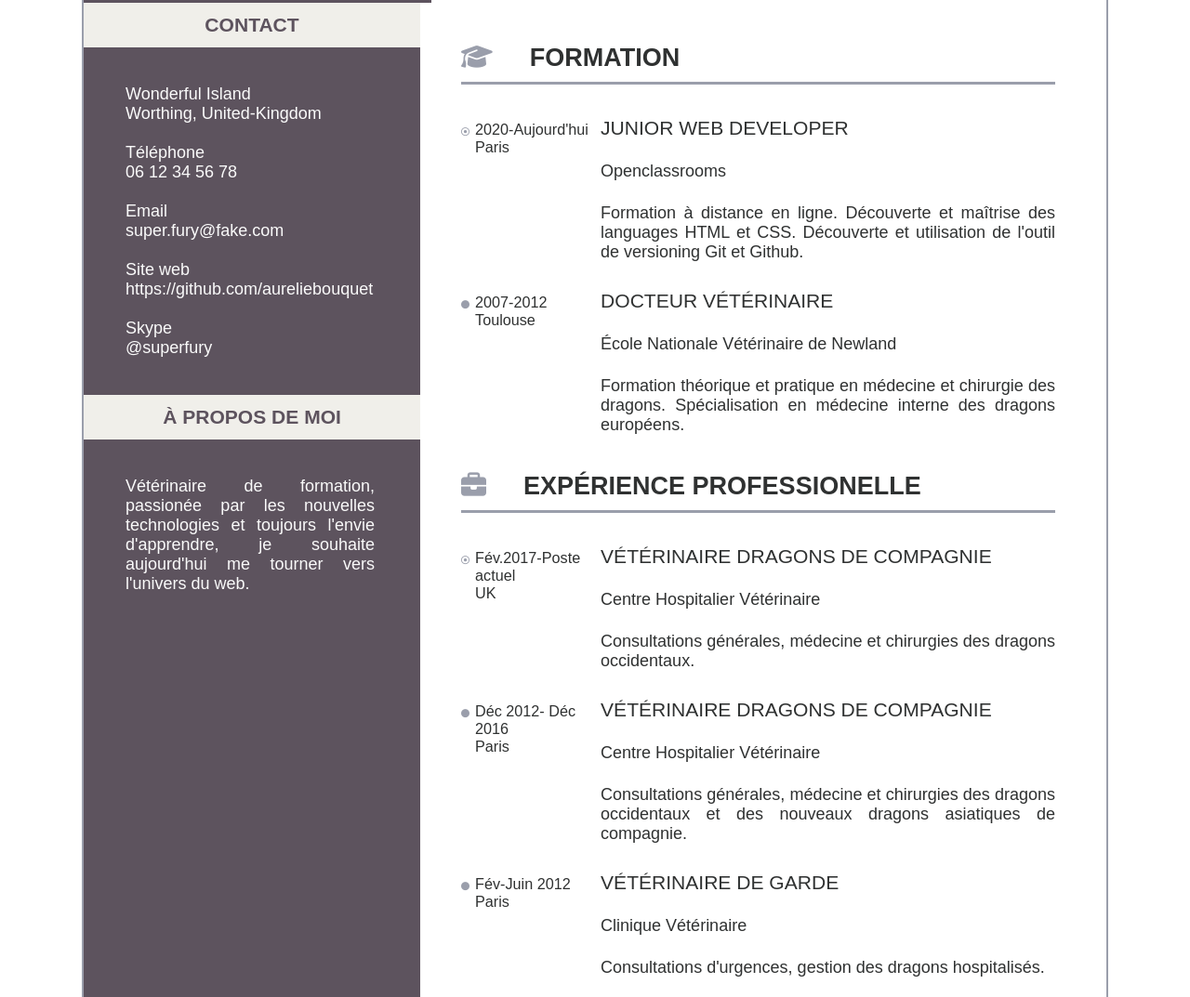
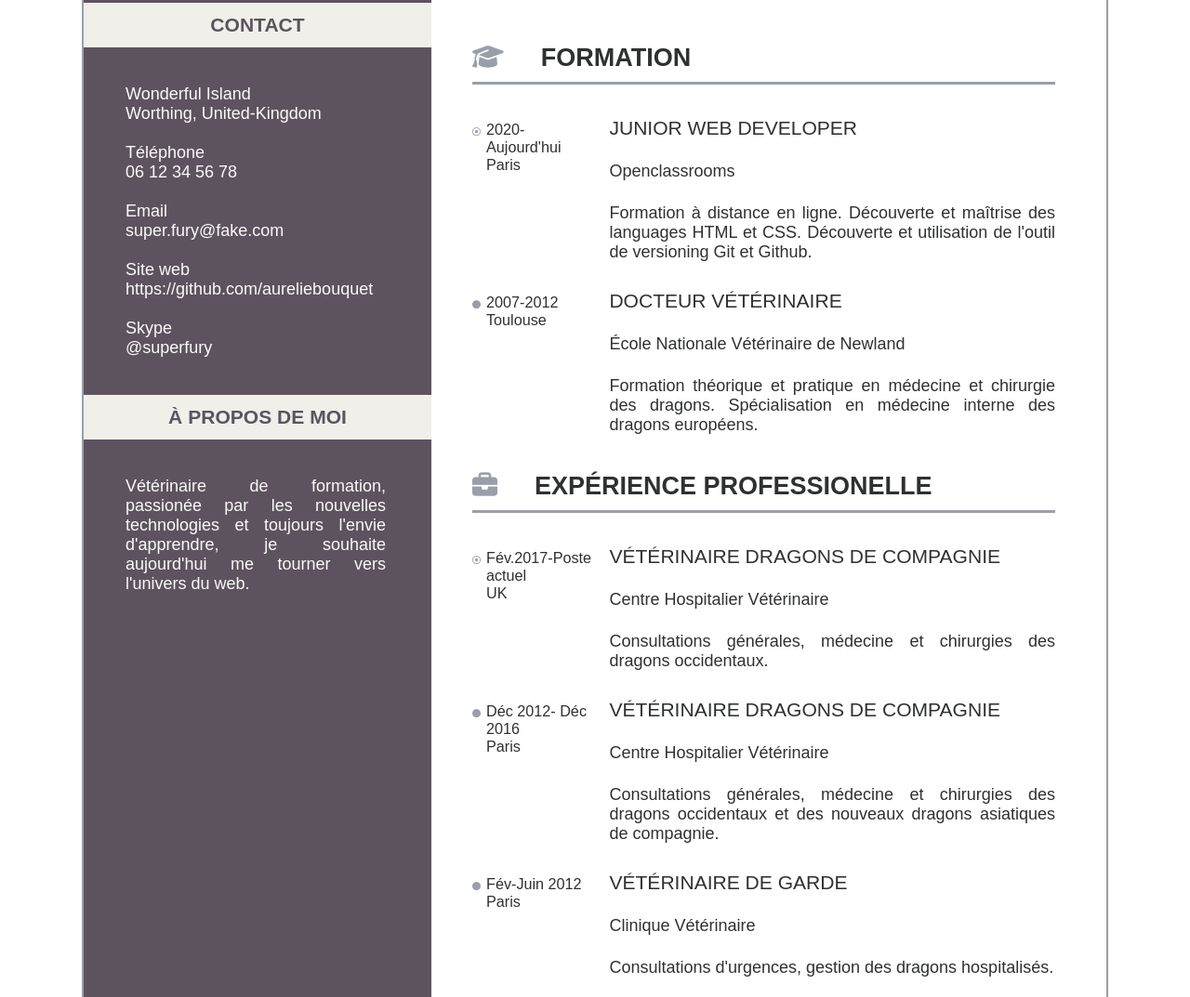
Before and after one commit to aureliebouquet/OC-P2-CV, a plain HTML site: page index.html in a window 1280 px wide. Shown: the part 307-1380 px from the top of the page at 93% size. Drawn offline with Linux system fonts and the light colour scheme.

Commit message:
update html&CSS

```diff
--- a/index.html
+++ b/index.html
@@ -33,99 +33,73 @@
 
 			<section> <!-- bloc droit FORMATION-->
 				<h2><i class="fas fa-graduation-cap ico"></i>formation</h2>
+				<ul>
+					<li class="ligne">
 
-				<div class="ligne">
+						<i class="far fa-dot-circle puce_transparente"></i>
 
-					<div class="puce_transparente">
-						<i class="far fa-dot-circle"></i>
-					</div>
-
-					<div class="date">
-						<p>2020-Aujourd'hui</br>Paris</p>
-					</div>
+						<p class="date">2020-Aujourd'hui</br>Paris</p>
 
 						<div class="description">
 							<h3>Junior Web Developer</h3>
 							<h4>Openclassrooms</h4>
-						<p>Formation à distance en ligne.
+							<p>
+								Formation à distance en ligne.
 								Découverte et maîtrise des languages HTML et CSS.
-							Découverte et utilisation de l'outil de versioning Git et Github.</p>
+								Découverte et utilisation de l'outil de versioning Git et Github.
+							</p>
 						 </div>
-				</div>
+					</li>
 
-				<div class="ligne">
-					<div class="puce_solide">
-						<i class="fas fa-circle"></i>
-					</div>
+					<li class="ligne">
+						<i class="fas fa-circle puce_solide"></i>
 
-					<div class="date">
-						<p>2007-2012</br>Toulouse</p>
-					</div>
+						<p class="date">2007-2012</br>Toulouse</p>
 
 						<div class="description">
 							<h3>Docteur Vétérinaire</h3>
 							<h4>École Nationale Vétérinaire de Newland</h4>
 							<p>Formation théorique et pratique en médecine et chirurgie des dragons. Spécialisation en médecine interne des dragons européens.</p>
 						</div>
-
-				</div>
+					</li>
+				</ul>
 
 			</section> <!-- fin bloc droit FORMATION-->
 
 			<section> <!-- bloc droit EXPERIENCE-->
 				<h2><i class="fas fa-briefcase ico"></i>expérience professionelle</h2>
-
-				<div class="ligne">
-
-					<div class="puce_transparente">
-						<i class="far fa-dot-circle"></i>
-					</div>
-
-					<div class="date">
-						<p>Fév.2017-Poste actuel</br>UK</p>
-					</div>
-
+				<ul>
+				<li class="ligne">
+					<i class="far fa-dot-circle puce_transparente"></i>
+					<p class="date">Fév.2017-Poste actuel</br>UK</p>
 					<div class="description">
 						<h3>Vétérinaire Dragons de Compagnie</h3>
 						<h4>Centre Hospitalier Vétérinaire</h4>
 						<p>Consultations générales, médecine et chirurgies des dragons occidentaux.</p>
 					</div>
-				</div>
+				</li>
 
-				<div class="ligne">
-					<div class="puce_solide">
-						<i class="fas fa-circle"></i>
-					</div>
-
-					<div class="date">
-						<p>Déc 2012- Déc 2016</br>Paris</p>
-					</div>
-
+				<li class="ligne">
+					<i class="fas fa-circle puce_solide"></i>
+					<p class="date">Déc 2012- Déc 2016</br>Paris</p>
 					<div class="description">
 						<h3>Vétérinaire Dragons de Compagnie</h3>
 						<h4>Centre Hospitalier Vétérinaire</h4>
 						<p>Consultations générales, médecine et chirurgies des dragons occidentaux et des nouveaux dragons asiatiques de compagnie.</p>
 					</div>
+				</li>
 
-				</div>
-
-				<div class="ligne">
-
-					<div class="puce_solide">
-						<i class="fas fa-circle"></i>
-					</div>
-
-					<div class="date">
-						<p>Fév-Juin 2012</br>Paris</p>
-					</div>
-
+				<li class="ligne">
+					<i class="fas fa-circle puce_solide"></i>
+					<p class="date">Fév-Juin 2012</br>Paris</p>
 					<div class="description">
 						<h3>Vétérinaire de garde</h3>
 						<h4>Clinique Vétérinaire</h4>
 						<p>Consultations d'urgences, gestion des dragons hospitalisés.</p>
 					</div>
-				</div>
+				</li>
 
+				</ul>
 			</section> <!-- fin bloc droit EXPERIENCE-->
 
 			<section> <!-- bloc droit RECOMMANDATIONS-->
--- a/style.css
+++ b/style.css
@@ -181,7 +181,7 @@ header section
 
 main
 {
-	width: 60%;
+	width: 57%;
 	padding-top: 2%;
 	margin-right: 5%;
 	margin-left: 4%;
@@ -196,6 +196,9 @@ main section h2
 	padding-bottom: 10px;
 }
 
+ul{
+	padding-inline-start: 0;
+}
 .ligne
 {
 	display: flex;
@@ -337,10 +340,32 @@ main section h2
 		text-align: center;
 		justify-content: center;
 	}
+	.nom_referent
+	{
+		margin-bottom: 20px;
+	}
 
+	.description p
+	{
+		text-align: justify;
+	}
+	.date, .description
+	{
+		width: 100%;
+	}
+	.date, .description h3, .description h4
+	{
+		align-items: center;
+		text-align: center;
+	}
 	.nom_referent
 	{
 		width: auto;
+	}
+	.ligne .puce_solide,
+	.ligne .puce_transparente
+	{
+		display: none;
 	}
 
 	h1
@@ -348,5 +373,25 @@ main section h2
 		font-size: 1.5em;
 		color: #F0EFEA;
 	}
+	 main h2
+	 {
+		 text-align: center;
+	 }
+
+	li{
+		flex-direction: column;
+		width: auto;
+	}
+
+	address
+	{
+		text-align: center;
+	}
+
+
+
+
+
+
 
 }
```
Lines whose indentation alone changed are shown as unchanged.
